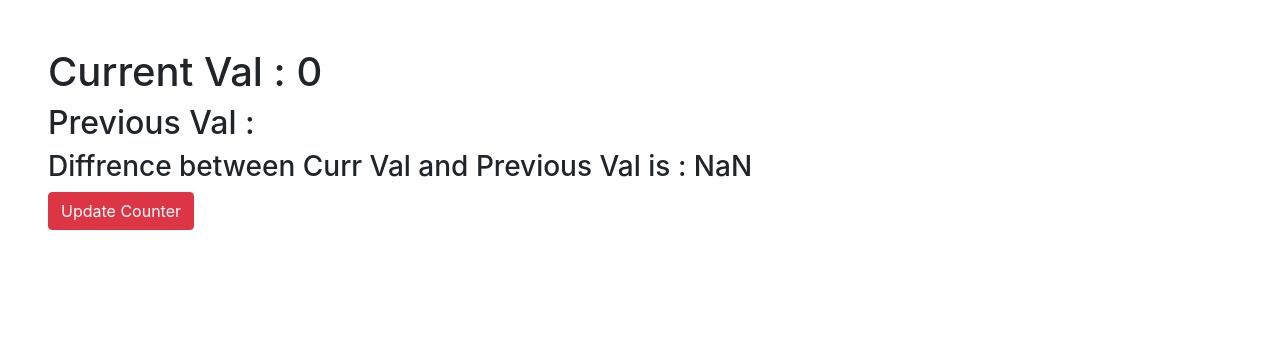
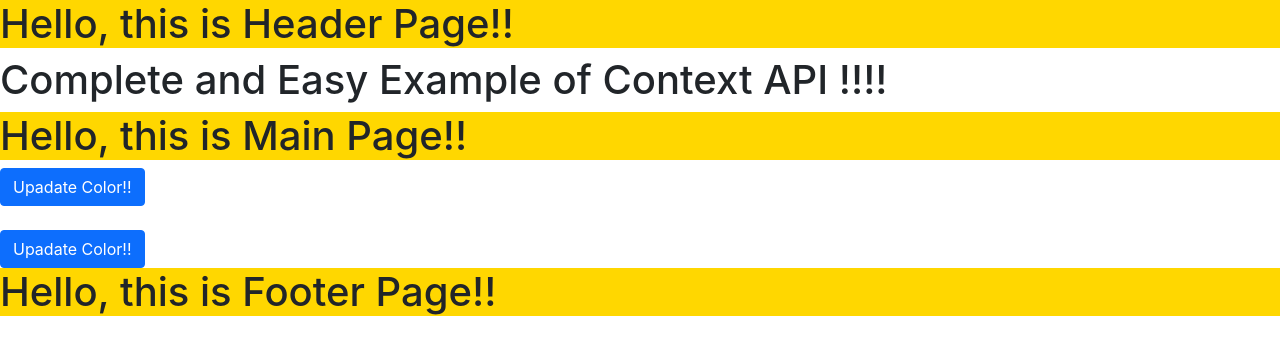
Before and after one commit to neeraj83760/React_Bible, a React (Create React App) app: page / in a window 1280 px wide. Shown: the top 354 px of the page. Built offline with nearby package versions, Linux system fonts and the light colour scheme.

Commit message:
Context API in ReactJS

```diff
--- /dev/null
+++ b/src/Context_API/Components/App39.js
@@ -0,0 +1,52 @@
+import React from 'react';
+import {CommonContext} from './CommonContext'
+import Main from './Main'
+import UpdateButton from './UpdateButton'
+import Header from './Header'
+import Footer from './Footer'
+class App39 extends React.Component {
+
+    constructor() {
+
+        super()
+
+        this.updateColor = (color) =>{
+            this.setState({
+            color:color
+            })
+            }
+
+        this.state = {
+        color:"gold",
+        updateColor:this.updateColor
+        }
+
+
+    }
+
+    render() {
+
+        return (
+
+             // <div className="">
+            //  <h1>Complete and Easy Example for Context API!!</h1>
+           //   </div>
+          //  Jo provider ke andar value jaane waali hai wo  <CommonContext.Provider /> issesse jaayegi
+            <CommonContext.Provider value={this.state}>
+
+            <Header />
+
+            <h1>Complete and Easy Example of Context API !!!!</h1>
+
+            <Main />
+
+            <UpdateButton />
+
+            <Footer />
+
+            </CommonContext.Provider>
+        )
+    }
+}
+
+export default App39;
--- /dev/null
+++ b/src/Context_API/Components/CommonContext.js
@@ -0,0 +1,2 @@
+import React from 'react';
+export const CommonContext = React.createContext();
--- /dev/null
+++ b/src/Context_API/Components/Footer.js
@@ -0,0 +1,28 @@
+import React from 'react';
+import {CommonContext} from './CommonContext'
+class Footer extends React.Component {
+
+    render() {
+
+        return (
+
+
+          // Yaha hum consume karenge Jo Provider me hai
+          // Always remember consumer ke andar hum values nahi dete hai jaise humien producer
+          // ke andar pass ki hai
+          // Also remember consumer ke andar humara callback function hota hai
+            <CommonContext.Consumer>
+
+            {
+                ({color})=> (
+
+                    <h1 style={{backgroundColor: color}} >Hello, this is Footer Page!!</h1>
+                )
+            }
+
+            </CommonContext.Consumer>
+        )
+    }
+}
+
+export default Footer;
--- /dev/null
+++ b/src/Context_API/Components/Header.js
@@ -0,0 +1,28 @@
+import React from 'react';
+import {CommonContext} from './CommonContext'
+class Header extends React.Component {
+
+    render() {
+
+        return (
+
+
+          // Yaha hum consume karenge Jo Provider me hai
+          // Always remember consumer ke andar hum values nahi dete hai jaise humien producer
+          // ke andar pass ki hai
+          // Also remember consumer ke andar humara callback function hota hai
+            <CommonContext.Consumer>
+
+            {
+                ({color})=> (
+
+                    <h1 style={{backgroundColor: color}}>Hello, this is Header Page!!</h1>
+                )
+            }
+
+            </CommonContext.Consumer>
+        )
+    }
+}
+
+export default Header;
--- /dev/null
+++ b/src/Context_API/Components/Main.js
@@ -0,0 +1,26 @@
+import React from 'react';
+import {CommonContext} from './CommonContext'
+class Main extends React.Component {
+
+    render() {
+
+        return (
+          // Yaha hum consume karenge Jo Provider me hai
+          // Always remember consumer ke andar hum values nahi dete hai jaise humien producer
+          // ke andar pass ki hai
+          // Also remember consumer ke andar humara callback function hota hai
+            <CommonContext.Consumer>
+
+            {
+                ({color})=> (
+
+                    <h1 style={{backgroundColor: color}}>Hello, this is Main Page!!</h1>
+                )
+            }
+
+            </CommonContext.Consumer>
+        )
+    }
+}
+
+export default Main;
--- /dev/null
+++ b/src/Context_API/Components/UpdateButton.js
@@ -0,0 +1,33 @@
+import React from 'react';
+import {CommonContext} from './CommonContext'
+function UpdateButton() {
+
+        return (
+
+
+          // Yaha hum consume karenge Jo Provider me hai
+          // Always remember consumer ke andar hum values nahi dete hai jaise humien producer
+          // ke andar pass ki hai
+          // Also remember consumer ke andar humara callback function hota hai
+            <CommonContext.Consumer>
+
+            {
+                ({updateColor})=> (
+
+                    <div>
+
+                    <button className='btn btn-primary' onClick={()=> updateColor('tomato')}>Upadate Color!!</button><br /><br />
+                    <button className='btn btn-primary' onClick={()=> updateColor('#1E90FF')}>Upadate Color!!</button>
+
+
+
+                    </div>
+                )
+            }
+
+            </CommonContext.Consumer>
+        )
+    }
+
+
+export default UpdateButton;
--- a/src/index.js
+++ b/src/index.js
@@ -1,5 +1,6 @@
 import React from 'react';
 import ReactDOM from 'react-dom/client';
+import App38 from './Context_API/Components/App39';
 import './index.css';
 // import {BrowserRouter as Router} from 'react-router-dom'
 
@@ -52,7 +53,8 @@ import './index.css';
 // import App34 from './Pre_filled_FORM/App34'
 // import App35 from './Update_DatawithPUTmethod/App35'
 // import App36 from './Previous_State_InfunctionalComponent/App36';
-import App37 from './Previous_PropswithHooks/App37';
+// import App37 from './Previous_PropswithHooks/App37';
+import App39 from './Context_API/Components/App39';
 
 const root = ReactDOM.createRoot(document.getElementById('root'));
 
@@ -110,6 +112,7 @@ root.render(
  {/* <App34 /> */}
  {/* <App35 /> */}
  {/* <App36 /> */}
- <App37 />
+ {/* <App37 /> */}
+ <App39 />
  </React.StrictMode>
 );
```
Also changed, not shown: src/Context_API/ContextAPI.txt (added).
